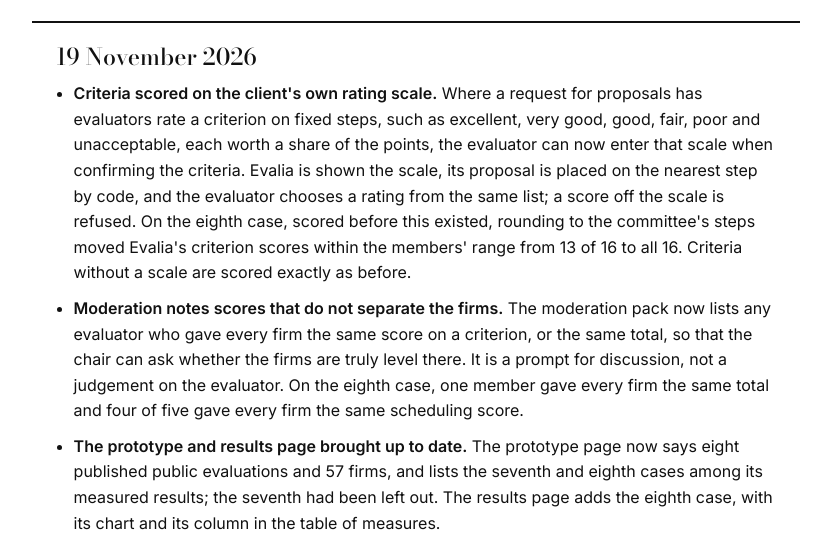
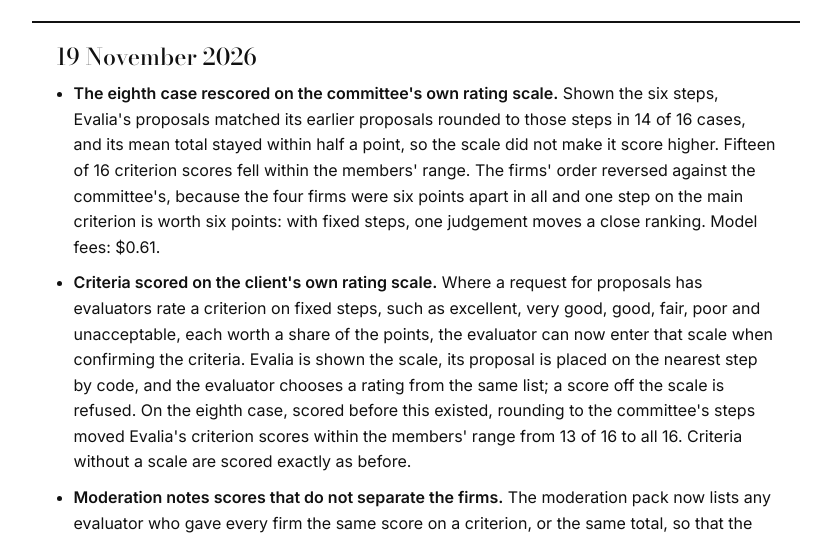
Before and after one commit to expoversal/expoversal.github.io, a plain HTML site: page Evalia/changelog.html in a window 1280 px wide. Shown: the part 237-776 px from the top of the page, without its empty margins (224-1055 px from the left). Drawn offline with nearby package versions, Linux system fonts and the light colour scheme.

Commit message:
Evalia changelog: eighth case rescored on the committee's scale
Co-Authored-By: Claude Opus 5.5 <noreply@anthropic.com>
Claude-Session: https://claude.ai/code/session_01QuvrVdQPLgRnpCZqph2mUL

```diff
--- a/Evalia/changelog.html
+++ b/Evalia/changelog.html
@@ -87,6 +87,7 @@ img, video { border-radius: 0 !important }
 <h1>What&#x27;s new in Evalia</h1>
 <p class="lead">Changes to Evalia, newest first, written for people following the product. Results come from public tender records; firms are not named. Evalia proposes; the evaluation panel decides every score.</p>
 <section class="card"><h2>19 November 2026</h2><ul>
+<li><strong>The eighth case rescored on the committee's own rating scale.</strong> Shown the six steps, Evalia's proposals matched its earlier proposals rounded to those steps in 14 of 16 cases, and its mean total stayed within half a point, so the scale did not make it score higher. Fifteen of 16 criterion scores fell within the members' range. The firms' order reversed against the committee's, because the four firms were six points apart in all and one step on the main criterion is worth six points: with fixed steps, one judgement moves a close ranking. Model fees: $0.61.</li>
 <li><strong>Criteria scored on the client's own rating scale.</strong> Where a request for proposals has evaluators rate a criterion on fixed steps, such as excellent, very good, good, fair, poor and unacceptable, each worth a share of the points, the evaluator can now enter that scale when confirming the criteria. Evalia is shown the scale, its proposal is placed on the nearest step by code, and the evaluator chooses a rating from the same list; a score off the scale is refused. On the eighth case, scored before this existed, rounding to the committee's steps moved Evalia's criterion scores within the members' range from 13 of 16 to all 16. Criteria without a scale are scored exactly as before.</li>
 <li><strong>Moderation notes scores that do not separate the firms.</strong> The moderation pack now lists any evaluator who gave every firm the same score on a criterion, or the same total, so that the chair can ask whether the firms are truly level there. It is a prompt for discussion, not a judgement on the evaluator. On the eighth case, one member gave every firm the same total and four of five gave every firm the same scheduling score.</li>
 <li><strong>The prototype and results page brought up to date.</strong> The prototype page now says eight published public evaluations and 57 firms, and lists the seventh and eighth cases among its measured results; the seventh had been left out. The results page adds the eighth case, with its chart and its column in the table of measures.</li>
```
